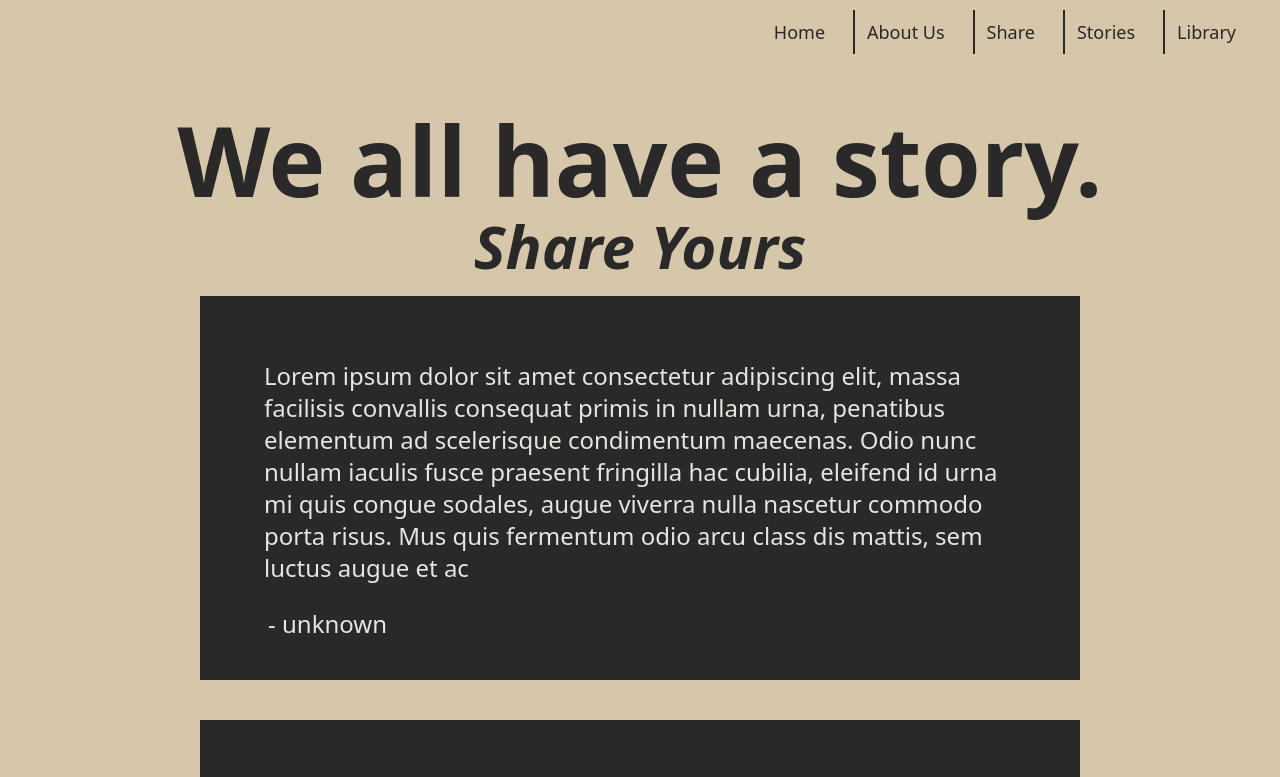
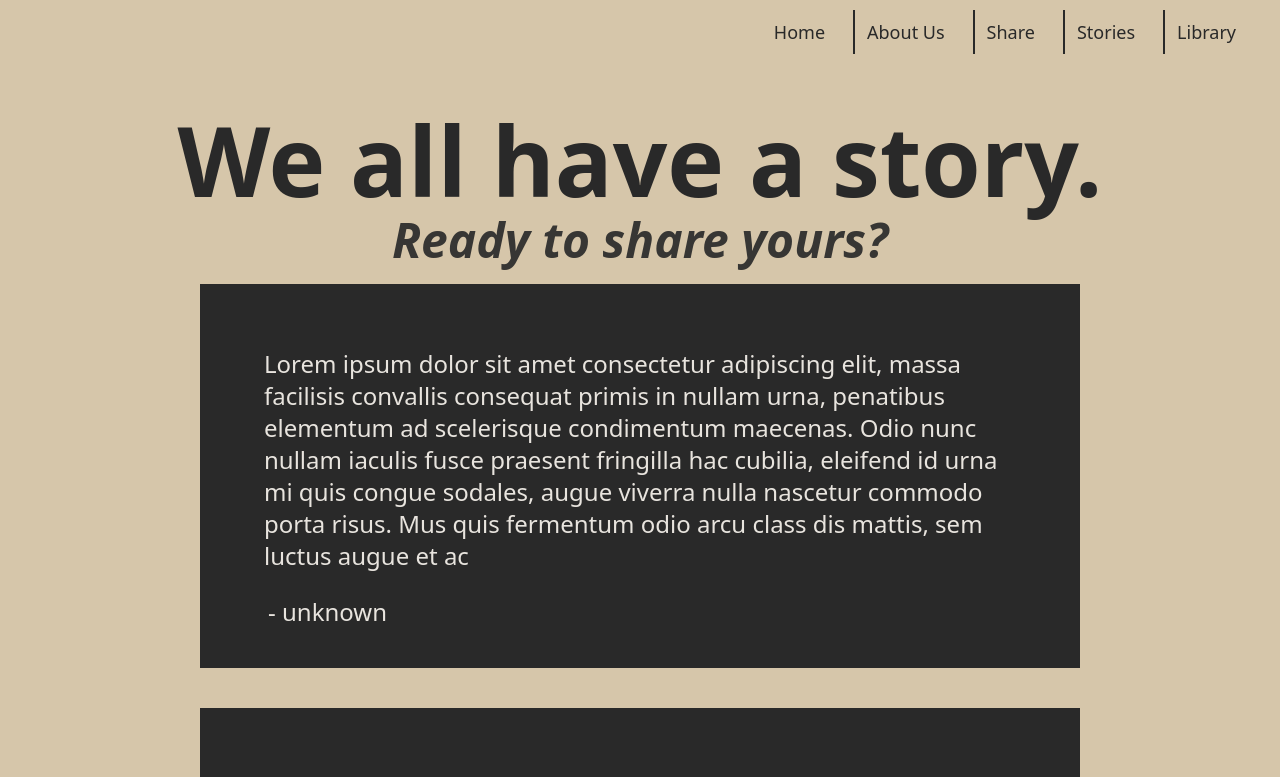
Before and after one commit to madalinefitz/Two-or-More, a React (Create React App) app: page /stories in a window 1280 px wide. Shown: the top 777 px of the page. Built offline with nearby package versions, Linux system fonts and the light colour scheme.

Commit message:
add animation pulse to stories to highlight the ability for the reader to share their own story

```diff
--- a/package.json
+++ b/package.json
@@ -13,6 +13,7 @@
     "react-dom": "^18.2.0",
     "react-router-dom": "^6.14.1",
     "react-scripts": "5.0.1",
+    "typewriter-effect": "^2.20.1",
     "web-vitals": "^2.1.4"
   },
   "scripts": {
--- a/src/components/Stories.js
+++ b/src/components/Stories.js
@@ -20,8 +20,8 @@ export default function Stories () {
                 <h1 className="justify-center text-8xl font-semibold m-2">We all have a story.</h1>
             </div>
             <div className= "flex justify-center ">
-                <div className="text-6xl font-semibold mb-5 italic ">
-                    <Link className="hover:text-white" to="/share">Share Yours</Link>
+                <div className="text-5xl font-semibold mb-5 italic ">
+                    <Link className="hover:text-white animate-pulse" to="/share">Ready to share yours?</Link>
                 </div>
             </div>
             <div className="content-center mx-40 mb-10">
```
Also changed, not shown: 1 other file (tests, documents, lock files or other folders).
